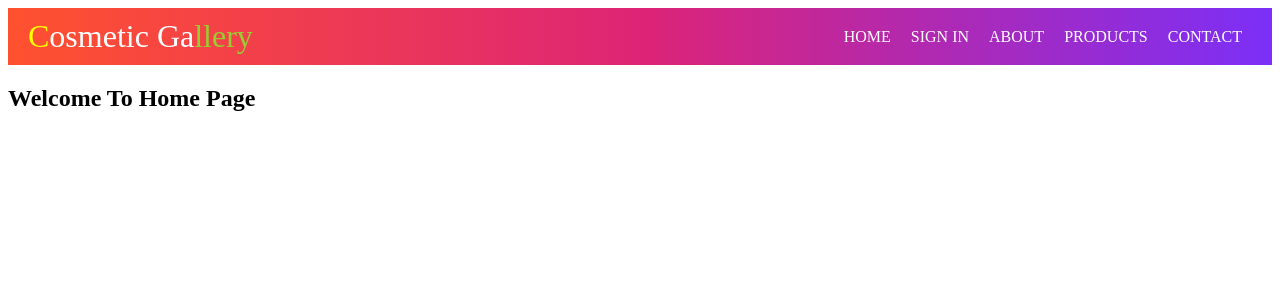
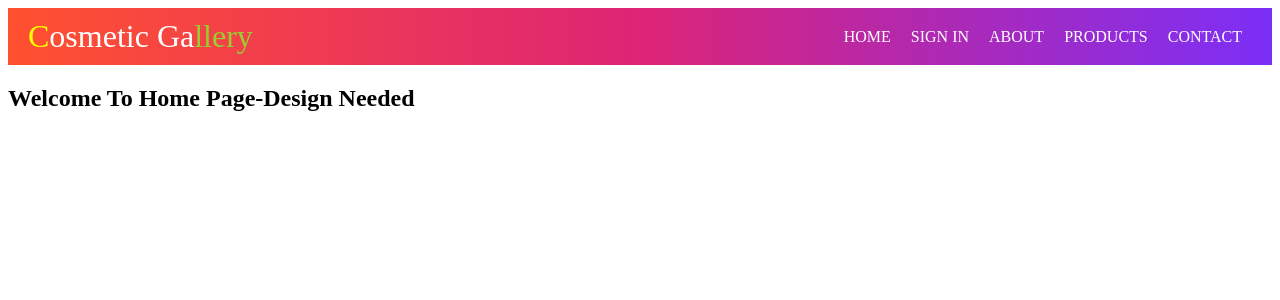
Before and after one commit to Sujan-Kumar/React-Routing-Project-01, a React (Vite) app in the folder my-routing-project/: page / in a window 1280 px wide. Shown: the top 300 px of the page. Built offline with nearby package versions, Linux system fonts and the light colour scheme.

Commit message:
Dynamic Routing Using Different Hooks-Commit Message Modified

```diff
--- a/my-routing-project/src/pages/Home.jsx
+++ b/my-routing-project/src/pages/Home.jsx
@@ -3,7 +3,7 @@ import React from 'react'
 const Home = () => {
   return (
     <div>
-      <h2>Welcome To Home Page</h2>
+      <h2>Welcome To Home Page-Design Needed</h2>
     </div>
   )
 }
```
